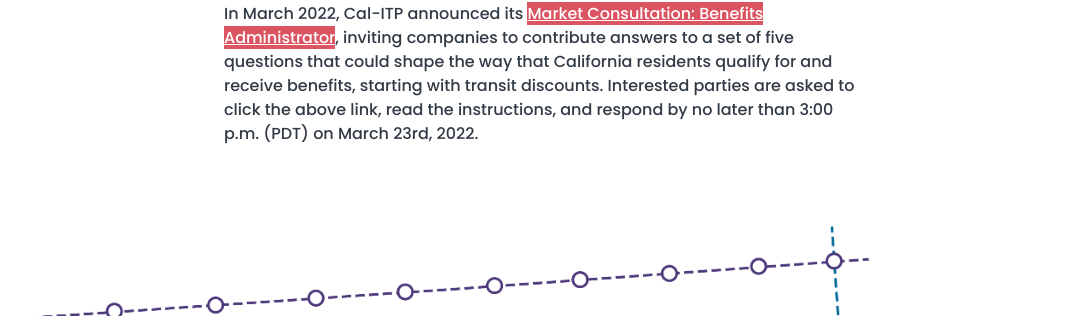
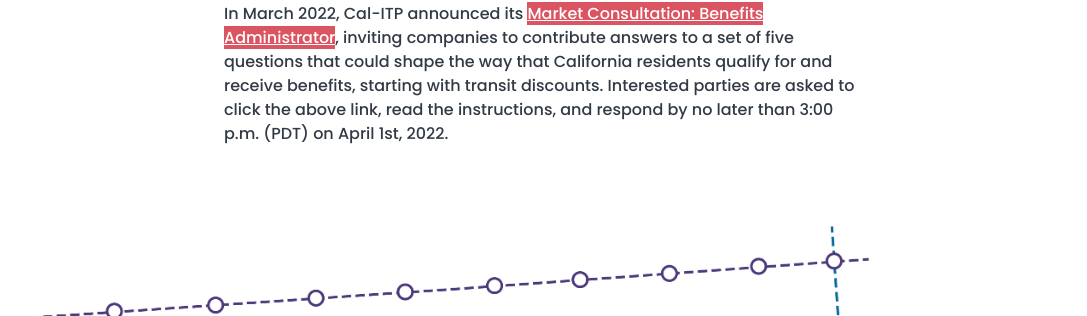
Before and after one commit to cal-itp/calitp.org, a Jekyll site: the page built from index.html, in a window 1280 px wide and 900 px high, scrolled down 3835 px. Shown: the part 234-550 px from the top of the window, without its empty margins (96-1183 px from the left). Built offline with Jekyll 4.4.1, drawn with Linux system fonts in a browser that asks for light colours.

Commit message:
chore: update response deadline
March 23rd --> April 1st

```diff
--- a/index.html
+++ b/index.html
@@ -99,7 +99,7 @@
 
     <p>Throughout 2021, Cal-ITP forged new partnerships and live-tested solutions, advancing our vision across our three primary project areas. Check out our <a rel="noreferrer" target="_blank" class="purple-link" href="{{ site.baseurl }}/assets/Cal-ITP.2021.Accomplishments.Report.pdf">2021 Accomplishments Report</a> for complete details on our contactless payment demonstration projects and other ways in which our teams tackled mobility service data, payment acceptance, and eligibility for discounts and benefits.</p>
 
-    <p>In March 2022, Cal-ITP announced its <a rel="noreferrer" target="_blank" class="red-link" href="{{ site.baseurl }}/assets/Cal-ITP.Market.Consultation.Benefits.Administrator.pdf">Market Consultation: Benefits Administrator</a>, inviting companies to contribute answers to a set of five questions that could shape the way that California residents qualify for and receive benefits, starting with transit discounts. Interested parties are asked to click the above link, read the instructions, and respond by no later than 3:00 p.m. (PDT) on March 23rd, 2022.</p>
+    <p>In March 2022, Cal-ITP announced its <a rel="noreferrer" target="_blank" class="red-link" href="{{ site.baseurl }}/assets/Cal-ITP.Market.Consultation.Benefits.Administrator.pdf">Market Consultation: Benefits Administrator</a>, inviting companies to contribute answers to a set of five questions that could shape the way that California residents qualify for and receive benefits, starting with transit discounts. Interested parties are asked to click the above link, read the instructions, and respond by no later than 3:00 p.m. (PDT) on April 1st, 2022.</p>
   </section>
 
   <picture class="railway">
```
